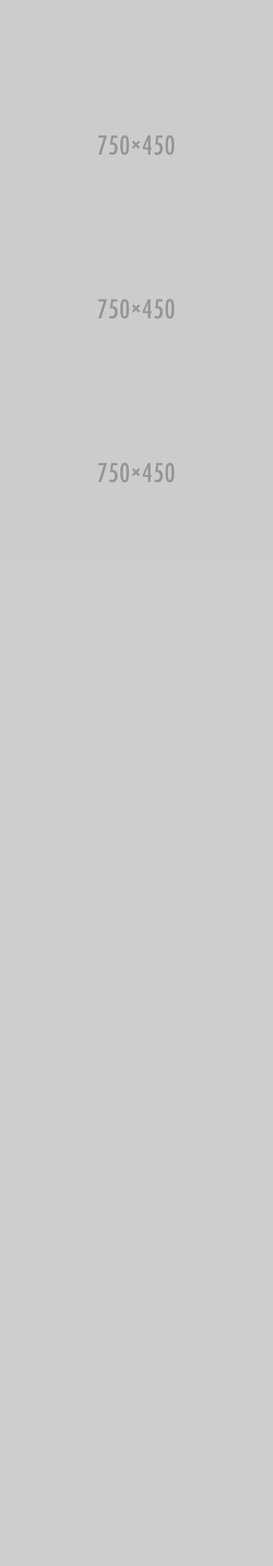
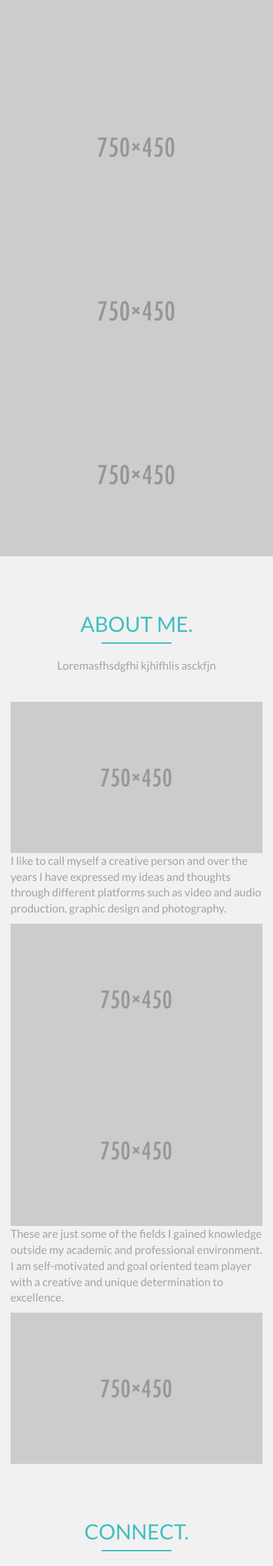
Before and after one commit to istefka/1988, a PHP site: page / in a window 390 px wide. Shown: the part 4001-6239 px from the top of the page at 70% size. Before the commit the page ends 4691 px from the top, so only its background shows below. Run offline with PHP 8.4, Linux system fonts and the light colour scheme; some libraries are stand-ins or nearby versions.

Commit message:
Added Video

```diff
--- a/css/style.css
+++ b/css/style.css
@@ -3,6 +3,8 @@
    ========================================================================== */
    body {
    	background-color: #F1F1F1;
+    font-family: 'Lato', Helvetica, 'OpenSans', sans-serif;
+
    }
    header {
    	height: 100vh;
@@ -10,16 +12,24 @@
    	color: #40BFC1;
    	background-color: #2A2C44;
    	position: relative;
+
+    display: flex;
+    align-items: center;
+    overflow: hidden;
+   }
+   video {
+    position: center;
+    min-height: 100%;
    }
    div.inner {
    	height: 100%;
    	width: 100%;
-	background-image: url('../img/stefka-ivanova.jpg');
+    /*background-image: url('../img/stefka-ivanova.jpg');*/
     background-size: cover;
     background-position: center;
     background-repeat: no-repeat;
     background-attachment: fixed;
-	opacity: 0.3;
+    opacity: 1;
     position: absolute;
     top: 0;
     bottom: 0;
@@ -34,14 +44,12 @@
    	z-index: 1;
    }
    h1.title {
-   	font-family: 'Lato', Helvetica, 'OpenSans', sans-serif;
    	font-weight: 900;
    	text-transform: uppercase;
    	color: #FFFFFF;
    	margin-bottom: 10px;
    }
    h2.subtitle {
-   	font-family: 'Lato', Helvetica, 'OpenSans', sans-serif;
    	font-size: 20px;
    	font-weight: 400;
    	color: #FFFFFF;
@@ -55,6 +63,10 @@
    	width: 100px;
    	margin: 0 auto;
    }
+   p {
+    font-size: 16px;
+    color: rgba(42,44,68,0.4);
+   }
    /* ==========================================================================
    Navigation Overrides
    ========================================================================== */
@@ -63,21 +75,20 @@
 	 font-family: 'Lato', Helvetica, 'OpenSans', sans-serif;
 	 font-weight: 300;
 	 text-transform: uppercase;
+
+   background-color: rgba(42,44,68,0.9);
+   border-radius: 10px;
+   border-width: 0;
 	}
 	.navbar-default {
      border: 0;
      -webkit-border-radius: 0;
         -moz-border-radius: 0;
              border-radius: 0;
-     background-color: #FFFFFF;
 
      -webkit-transition: all ease-in-out 300ms;
         -moz-transition: all ease-in-out 300ms;
              transition: all ease-in-out 300ms;
-	}
-
-	.navbar-default.affix {
-	 position: relative;
 	}
 
 	.navbar-default .navbar-nav > li > a {
@@ -144,18 +155,18 @@
 	}
 
 /* ==========================================================================
-   Portfolio CSS
+   Portfolio, About CSS
    ========================================================================== */
-   #portfolio .row h2.title {
+   section .row h2.title {
    	margin-top: 50px;
    	color: #40BFC1;
    	font-size: 30px;
    	text-transform: uppercase;
    }
-   #portfolio .row hr {
+   section .row hr {
    	margin-bottom: 20px;
    }
-   #portfolio img {
+   section img {
    	max-width: 100%;
    	height: auto;
 
@@ -166,7 +177,7 @@
    #portfolio img:hover {
    	opacity: 0.3;
    }
-   #portfolio div.row:first-child {
+ section div.row:first-child {
    	margin: 30px 0px;
    }
    #portfolio .row div {
--- a/index.html
+++ b/index.html
@@ -24,7 +24,11 @@
   </head>
   <body>
     <header>
-      <div class="inner"></div>
+      <div class="inner">
+        <video autoplay loop poster="stefka-ivanova.jpg" id="bgvid">
+          <source src="img/stefka-ivanova-video.mp4" type="video/mp4">
+        </video>
+      </div>
       <nav role="navigation" class="navbar navbar-default navbar-fixed-top">
         <div class="container-fluid">
           <div class="navbar-header">
@@ -42,12 +46,14 @@
           </div>
         </div>
       </nav>
-      <div class="container text-center">
+      <div class="container-fluid text-center">
+        <div class="container">
           <div class="row">
             <div class="col-sm-12 col-md-12 col-lg-12">
               <h1 class="title">Stefka Ivanova</h1>
               <hr class="normal">
               <h2 class="subtitle">Designer & Developer</h2>
+            </div>
           </div>
       </div>
       </div>
@@ -57,7 +63,7 @@
       <section id="portfolio">
         <div class="row text-center">
           <div class="col-sm-12 col-md-12 col-lg-12">
-            <h2 class="title">Portfolio</h2>
+            <h2 class="title">My Work.</h2>
             <hr class="normal">
             <p>Loremasfhsdgfhi kjhifhlis asckfjn</p>
           </div>
@@ -119,6 +125,50 @@
           </div>
         </div>
       </section>
+      <section id="about">
+        <div class="row text-center">
+          <div class="col-sm-12 col-md-12 col-lg-12">
+            <h2 class="title">About Me.</h2>
+            <hr class="normal">
+            <p>Loremasfhsdgfhi kjhifhlis asckfjn</p>
+          </div>
+        </div>
+        <div class="row">
+          <div class="col-pull-sm-3 col-sm-3 col-md-3 col-lg-3">
+            <img src="img/placeholder.png"/>
+          </div>
+          <div class="col-sm-6 col-md-6 col-lg-6">
+            <p>
+              I like to call myself a creative person and over the years I have expressed my ideas and thoughts through different platforms such as video and audio production, graphic design and photography.
+            </p>
+          </div>
+          <div class="col-pull-sm-3 col-sm-3 col-md-3 col-lg-3">
+            <img src="img/placeholder.png"/>
+          </div>
+        </div>
+        <div class="row">
+          <div class="col-pull-sm-3 col-sm-3 col-md-3 col-lg-3">
+            <img src="img/placeholder.png"/>
+          </div>
+          <div class="col-sm-6 col-md-6 col-lg-6">
+            <p>
+              These are just some of the fields I gained knowledge outside my academic and professional environment. I am self-motivated and goal oriented team player with a creative and unique determination to excellence.
+            </p>
+          </div>
+          <div class="col-pull-sm-3 col-sm-3 col-md-3 col-lg-3">
+            <img src="img/placeholder.png"/>
+          </div>
+        </div>
+       </section>
+       <section id="about">
+        <div class="row text-center">
+          <div class="col-sm-12 col-md-12 col-lg-12">
+            <h2 class="title">Connect.</h2>
+            <hr class="normal">
+            <p>Loremasfhsdgfhi kjhifhlis asckfjn</p>
+          </div>
+        </div>
+      </section>
     </main>
     <footer>
       <!-- jQuery (necessary for Bootstrap's JavaScript plugins) -->
```
Also changed, not shown: 1 other file. Lines whose indentation alone changed are shown as unchanged.
